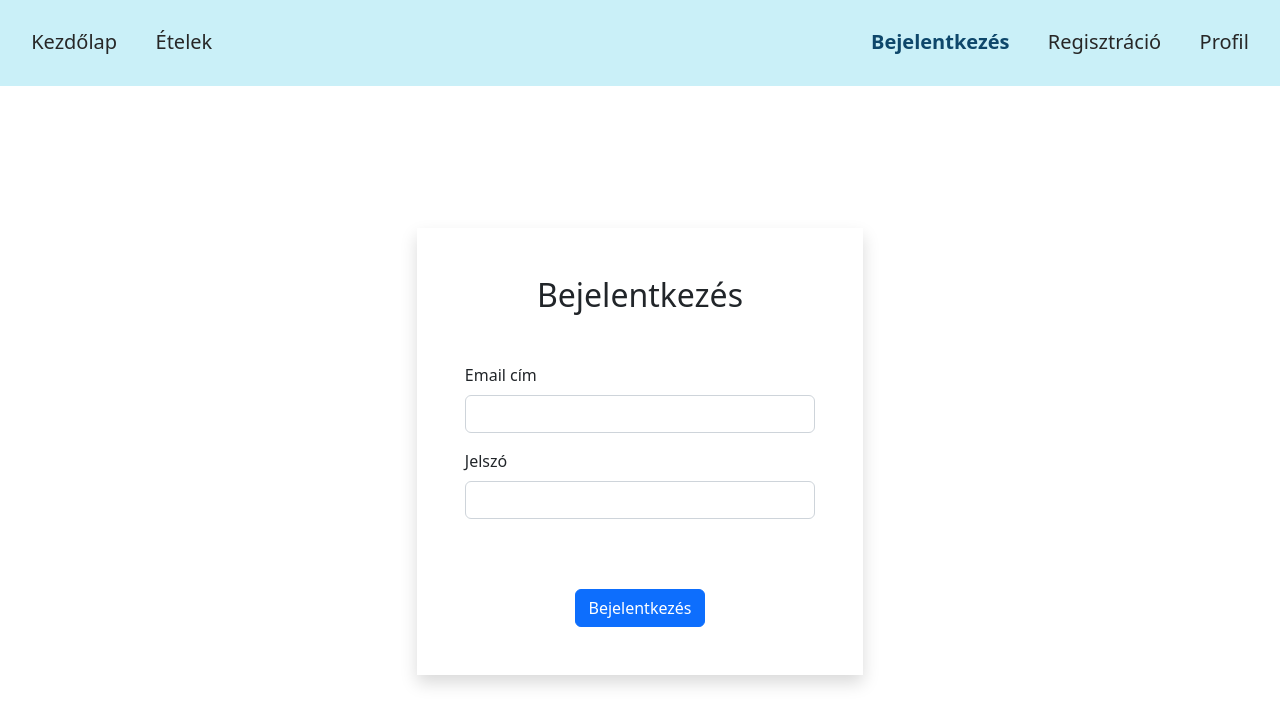
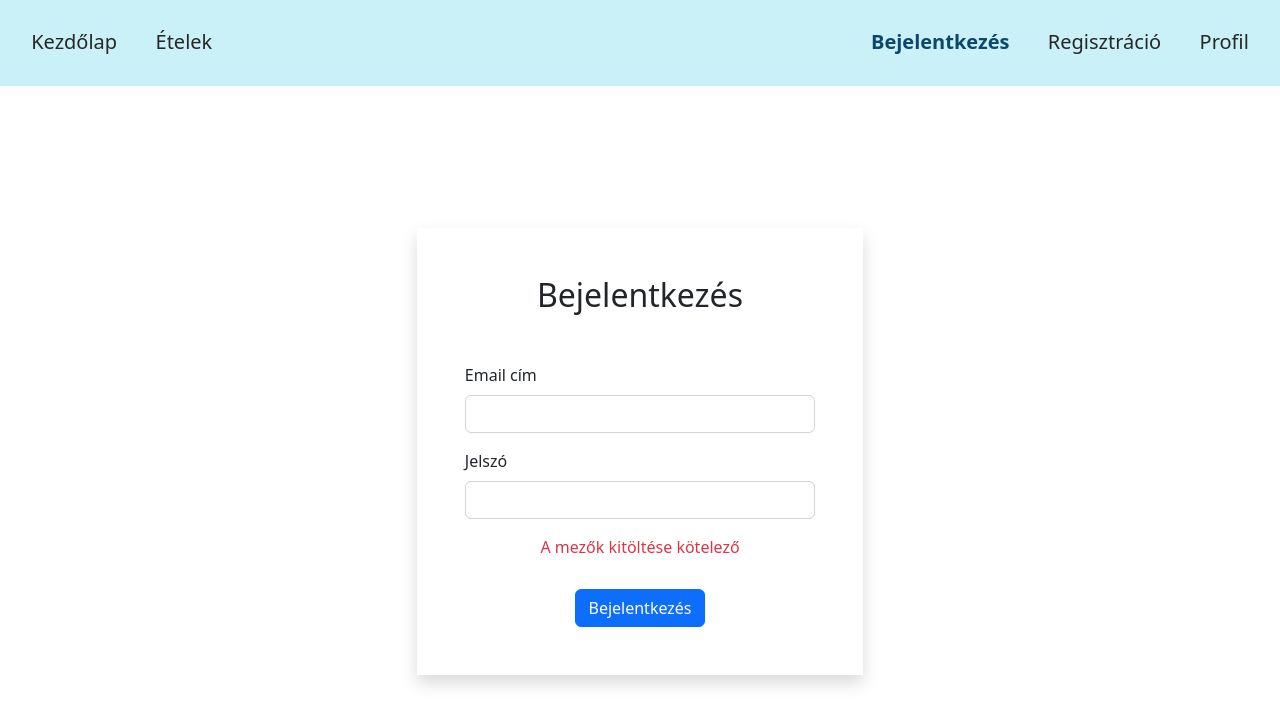
Before and after one commit to Sdavid19/prog24Forg, a Vue app in the folder frontend/: page /login in a window 1280 px wide. Both pictures are taken after a click on the button "Bejelentkezés". Shown: the top 726 px of the page. Built offline with nearby package versions, Linux system fonts and the light colour scheme.

Commit message:
validate login

```diff
--- a/frontend/src/views/auth/LoginView.vue
+++ b/frontend/src/views/auth/LoginView.vue
@@ -15,8 +15,11 @@
           v-model="loginData.password"
         />
       </div>
+
       <div>
-        <p class="text-center text-danger error">Error!</p>
+        <p class="text-center text-danger" :class="error ? '' : ' no-error'">
+          A mezők kitöltése kötelező
+        </p>
       </div>
       <div class="btn-container">
         <button type="button" class="btn btn-primary" @click="tryLogin()">
@@ -29,7 +32,7 @@
 
 <script setup>
 import { ref } from "vue";
-
+const error = ref(false);
 const loginData = ref({
   email: "",
   password: "",
@@ -38,9 +41,11 @@ const loginData = ref({
 function tryLogin() {
   console.log(loginData);
   if (loginData.value.email && loginData.value.password) {
+    error.value = false;
     //send request
   } else {
-    alert("Kérem töltsön ki minden mezőt");
+    error.value = true;
+    // alert("Kérem töltsön ki minden mezőt");
   }
 }
 </script>
@@ -61,7 +66,7 @@ form {
   display: flex;
   justify-content: center;
 }
-.error {
+.no-error {
   visibility: hidden;
 }
 </style>
```
